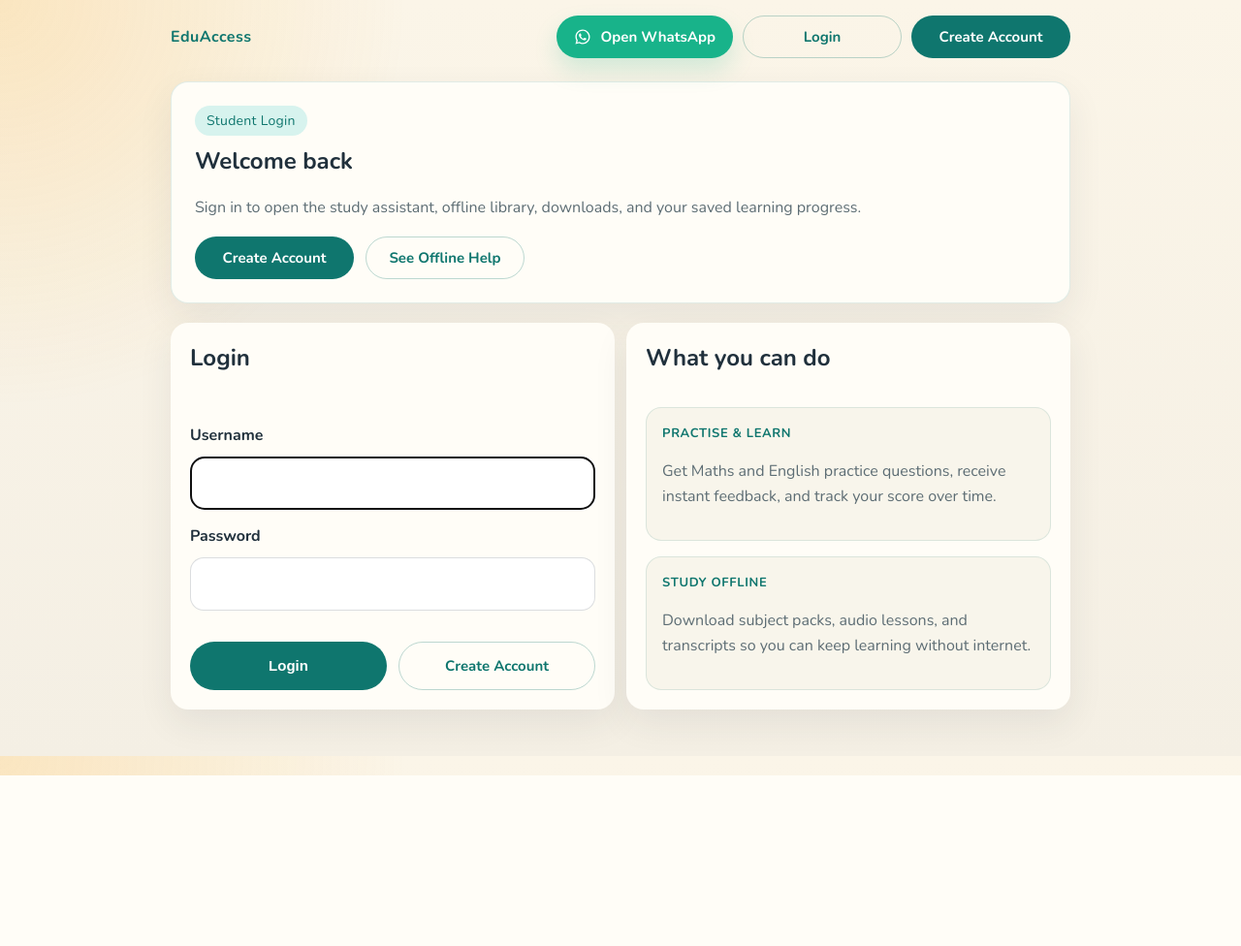
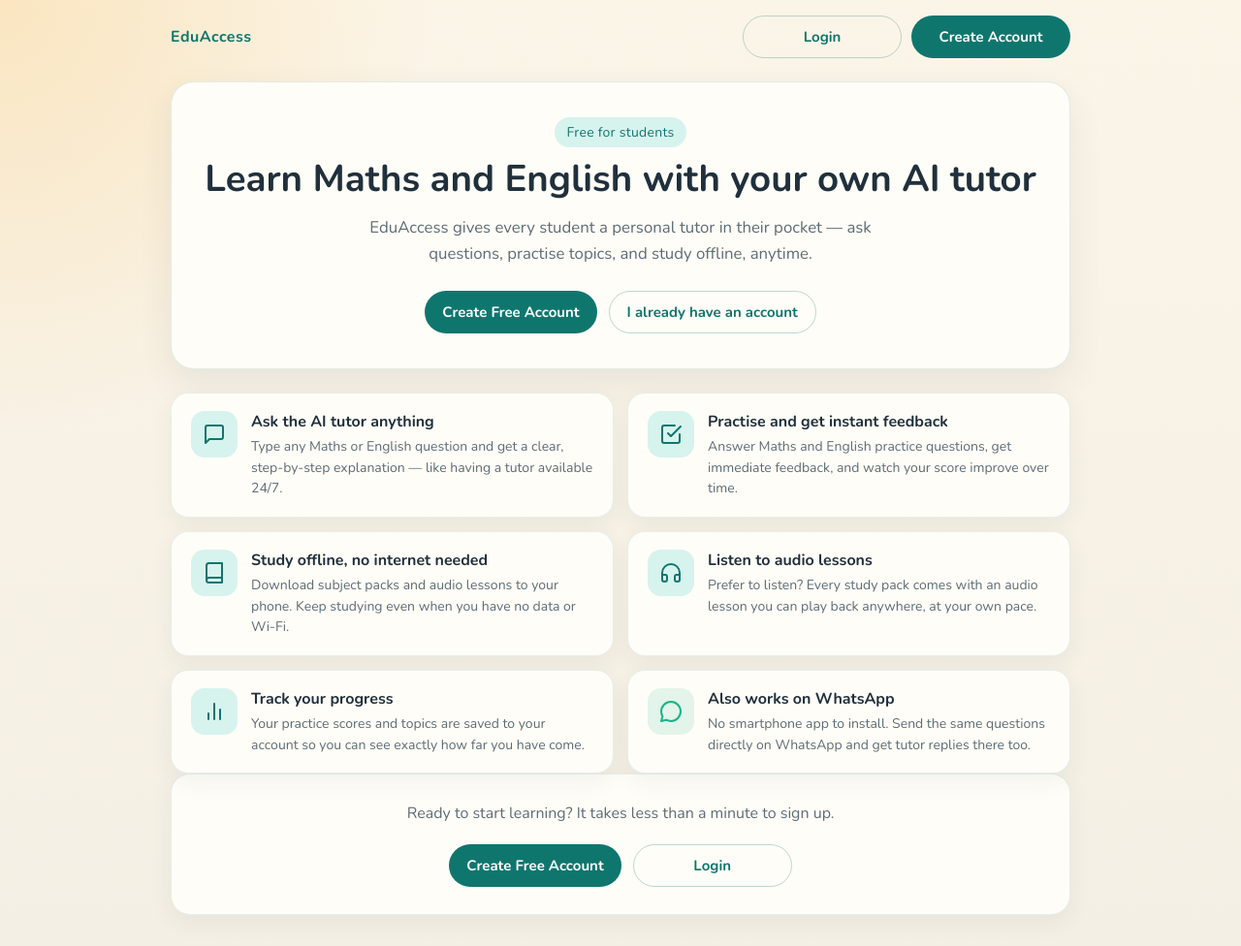
Before and after one commit to RigbeWeleslasie/eduaccess-whatsapp-bot, a Django app: page / in a window 1280 px wide. Shown: the whole page at 97% size. Before the commit the page ends 800 px from the top, so only its background shows below. Run offline with Django 5.2, Linux system fonts and the light colour scheme; some libraries are stand-ins or nearby versions.

Commit message:
feat: add landing page, welcome page, and bottom navigation bar

```diff
--- a/eduaccess/eduaccess/urls.py
+++ b/eduaccess/eduaccess/urls.py
@@ -22,6 +22,7 @@ from whatsapp_bot.views import (
     audio_pack_player,
     audio_pack_transcript_download,
     dashboard_page,
+    landing_page,
     learning_pack_download,
     offline_fallback_page,
     offline_library_page,
@@ -30,13 +31,15 @@ from whatsapp_bot.views import (
     service_worker,
     study_assistant_api,
     study_assistant_page,
+    welcome_page,
     whatsapp_webhook,
 )
 
 urlpatterns = [
     path('admin/', admin.site.urls),
-    path('', EduAccessLoginView.as_view(), name='home'),
+    path('', landing_page, name='home'),
     path('register/', register_page, name='register'),
+    path('welcome/', welcome_page, name='welcome'),
     path('login/', EduAccessLoginView.as_view(), name='login'),
     path('logout/', EduAccessLogoutView.as_view(), name='logout'),
     path('dashboard/', dashboard_page, name='dashboard'),
--- a/eduaccess/whatsapp_bot/templates/whatsapp_bot/base_pwa.html
+++ b/eduaccess/whatsapp_bot/templates/whatsapp_bot/base_pwa.html
@@ -18,6 +18,10 @@
       --brand: #0f766e;
       --brand-soft: #d7f3ee;
       --accent: #f59e0b;
+      --nav-h: 0px;
+    }
+    body.has-nav {
+      --nav-h: 64px;
     }
     * {
       box-sizing: border-box;
@@ -33,7 +37,7 @@
     main {
       max-width: 960px;
       margin: 0 auto;
-      padding: 24px 16px 48px;
+      padding: 24px 16px calc(var(--nav-h) + 32px);
     }
     .topbar {
       max-width: 960px;
@@ -282,46 +286,121 @@
         grid-template-columns: repeat(2, minmax(0, 1fr));
       }
     }
+    /* ── Bottom navigation bar ── */
+    .bottom-nav {
+      position: fixed;
+      bottom: 0;
+      left: 0;
+      right: 0;
+      z-index: 100;
+      height: var(--nav-h);
+      background: rgba(255, 253, 247, 0.96);
+      backdrop-filter: blur(14px);
+      -webkit-backdrop-filter: blur(14px);
+      border-top: 1px solid rgba(15, 118, 110, 0.12);
+      display: flex;
+      align-items: stretch;
+      justify-content: space-around;
+      padding: 0 4px;
+      padding-bottom: env(safe-area-inset-bottom);
+    }
+    .nav-tab {
+      display: flex;
+      flex-direction: column;
+      align-items: center;
+      justify-content: center;
+      gap: 4px;
+      flex: 1;
+      padding: 8px 4px;
+      text-decoration: none;
+      color: var(--muted);
+      font-size: 11px;
+      font-weight: 700;
+      letter-spacing: 0.03em;
+      border-radius: 14px;
+      margin: 6px 2px;
+      transition: color 0.15s, background 0.15s;
+    }
+    .nav-tab svg {
+      width: 22px;
+      height: 22px;
+      flex-shrink: 0;
+    }
+    .nav-tab:hover {
+      color: var(--brand);
+      background: var(--brand-soft);
+    }
+    .nav-tab.active {
+      color: var(--brand);
+      background: var(--brand-soft);
+    }
+    .nav-tab.active svg {
+      stroke: var(--brand);
+    }
+    /* simplified topbar for logged-in state */
+    .topbar-auth {
+      display: flex;
+      align-items: center;
+      gap: 10px;
+    }
   </style>
   {% block extra_head %}{% endblock %}
 </head>
-<body>
+<body{% if request.user.is_authenticated %} class="has-nav"{% endif %}>
   <div class="topbar">
     {% if request.user.is_authenticated %}
-      <a class="topbar-brand" href="{% url 'offline_library' %}">EduAccess</a>
+      <a class="topbar-brand" href="{% url 'study_assistant' %}">EduAccess</a>
+      <div class="topbar-auth">
+        <span class="topbar-note">{{ request.user.username }}</span>
+        <form method="post" action="{% url 'logout' %}">
+          {% csrf_token %}
+          <button class="btn secondary" type="submit" style="min-width:0;padding:8px 14px;font-size:13px;">Logout</button>
+        </form>
+      </div>
     {% else %}
       <a class="topbar-brand" href="{% url 'login' %}?next={{ request.path }}">EduAccess</a>
-    {% endif %}
-    <div class="topbar-links">
-      {% if whatsapp_cta.is_configured %}
-        <a class="btn whatsapp" href="{{ whatsapp_cta.join_url }}" target="_blank" rel="noopener">
-          <span class="btn-label">
-            <span class="btn-icon" aria-hidden="true">
-              <svg viewBox="0 0 24 24" width="18" height="18" fill="currentColor" role="img" focusable="false">
-                <path d="M19.05 4.94A9.93 9.93 0 0 0 12 2C6.49 2 2 6.48 2 12c0 1.76.46 3.49 1.33 5.01L2 22l5.12-1.3A9.96 9.96 0 0 0 12 22c5.51 0 10-4.48 10-10 0-2.67-1.04-5.18-2.95-7.06ZM12 20.2a8.2 8.2 0 0 1-4.18-1.15l-.3-.18-3.04.77.81-2.96-.2-.31A8.18 8.18 0 0 1 3.8 12c0-4.52 3.68-8.2 8.2-8.2 2.19 0 4.24.85 5.8 2.4A8.14 8.14 0 0 1 20.2 12c0 4.52-3.68 8.2-8.2 8.2Zm4.5-6.12c-.25-.13-1.5-.74-1.73-.82-.23-.08-.4-.13-.57.13-.17.25-.65.82-.8.99-.15.17-.29.19-.54.06-.25-.13-1.06-.39-2.01-1.25-.74-.66-1.24-1.47-1.39-1.72-.15-.25-.02-.38.11-.5.12-.12.25-.29.38-.43.13-.15.17-.25.25-.42.08-.17.04-.31-.02-.44-.06-.13-.57-1.37-.78-1.88-.21-.5-.42-.43-.57-.44h-.48c-.17 0-.44.06-.67.31-.23.25-.88.86-.88 2.09s.9 2.42 1.02 2.58c.12.17 1.76 2.68 4.26 3.76.59.26 1.06.41 1.42.53.6.19 1.15.16 1.58.1.48-.07 1.5-.61 1.71-1.2.21-.59.21-1.1.15-1.2-.06-.1-.23-.16-.48-.29Z"/>
-              </svg>
-            </span>
-            Open WhatsApp
-          </span>
-        </a>
-      {% endif %}
-      {% if request.user.is_authenticated %}
-        <span class="topbar-note">Signed in as {{ request.user.username }}</span>
-        <a class="btn secondary" href="{% url 'dashboard' %}">Dashboard</a>
-        <a class="btn secondary" href="{% url 'study_assistant' %}">Study Assistant</a>
-        <form method="post" action="{% url 'logout' %}">
-          {% csrf_token %}
-          <button class="btn secondary" type="submit">Logout</button>
-        </form>
-      {% else %}
+      <div class="topbar-auth">
         <a class="btn secondary" href="{% url 'login' %}?next={{ request.path }}">Login</a>
         <a class="btn" href="{% url 'register' %}">Create Account</a>
-      {% endif %}
-    </div>
+      </div>
+    {% endif %}
   </div>
   <main>
     {% block content %}{% endblock %}
   </main>
+
+  {% if request.user.is_authenticated %}
+    {% url 'study_assistant' as url_study %}
+    {% url 'offline_library' as url_library %}
+    {% url 'dashboard' as url_dashboard %}
+    <nav class="bottom-nav" aria-label="Main navigation">
+
+      <a class="nav-tab{% if request.path == url_study %} active{% endif %}" href="{{ url_study }}" aria-label="Study">
+        <svg viewBox="0 0 24 24" fill="none" stroke="currentColor" stroke-width="2" stroke-linecap="round" stroke-linejoin="round" aria-hidden="true">
+          <path d="M21 15a2 2 0 0 1-2 2H7l-4 4V5a2 2 0 0 1 2-2h14a2 2 0 0 1 2 2z"/>
+        </svg>
+        Study
+      </a>
+
+      <a class="nav-tab{% if request.path == url_library %} active{% endif %}" href="{{ url_library }}" aria-label="Library">
+        <svg viewBox="0 0 24 24" fill="none" stroke="currentColor" stroke-width="2" stroke-linecap="round" stroke-linejoin="round" aria-hidden="true">
+          <path d="M4 19.5A2.5 2.5 0 0 1 6.5 17H20"/>
+          <path d="M6.5 2H20v20H6.5A2.5 2.5 0 0 1 4 19.5v-15A2.5 2.5 0 0 1 6.5 2z"/>
+        </svg>
+        Library
+      </a>
+
+      <a class="nav-tab{% if request.path == url_dashboard %} active{% endif %}" href="{{ url_dashboard }}" aria-label="Dashboard">
+        <svg viewBox="0 0 24 24" fill="none" stroke="currentColor" stroke-width="2" stroke-linecap="round" stroke-linejoin="round" aria-hidden="true">
+          <line x1="18" y1="20" x2="18" y2="10"/>
+          <line x1="12" y1="20" x2="12" y2="4"/>
+          <line x1="6" y1="20" x2="6" y2="14"/>
+        </svg>
+        Progress
+      </a>
+
+    </nav>
+  {% endif %}
   <script>
     const isLocalDevHost = ["localhost", "127.0.0.1"].includes(window.location.hostname);
 
--- a/eduaccess/whatsapp_bot/templates/whatsapp_bot/dashboard.html
+++ b/eduaccess/whatsapp_bot/templates/whatsapp_bot/dashboard.html
@@ -50,7 +50,6 @@
     <p>Here is your learning progress. Keep practising to improve your scores.</p>
     <div class="actions">
       <a class="btn" href="{% url 'study_assistant' %}">Continue Learning</a>
-      <a class="btn secondary" href="{% url 'offline_library' %}">Open Offline Library</a>
     </div>
   </section>
 
--- /dev/null
+++ b/eduaccess/whatsapp_bot/templates/whatsapp_bot/landing.html
@@ -0,0 +1,193 @@
+{% extends "whatsapp_bot/base_pwa.html" %}
+
+{% block title %}EduAccess — Your AI Study Tutor{% endblock %}
+
+{% block extra_head %}
+  <style>
+    .landing-hero {
+      padding: 36px 28px;
+      margin-bottom: 24px;
+      text-align: center;
+      background: var(--panel);
+      border-radius: 24px;
+      border: 1px solid rgba(15, 118, 110, 0.12);
+      box-shadow: 0 14px 36px rgba(32, 48, 60, 0.08);
+    }
+    .landing-hero h1 {
+      font-size: clamp(1.6rem, 5vw, 2.4rem);
+      margin-bottom: 14px;
+      line-height: 1.2;
+    }
+    .landing-hero p {
+      font-size: 1.05rem;
+      max-width: 520px;
+      margin: 0 auto 24px;
+    }
+    .landing-hero .actions {
+      justify-content: center;
+    }
+    .features-grid {
+      display: grid;
+      gap: 14px;
+    }
+    .feature-card {
+      display: grid;
+      grid-template-columns: 48px 1fr;
+      gap: 14px;
+      align-items: start;
+      padding: 18px 20px;
+      background: var(--panel);
+      border-radius: 18px;
+      border: 1px solid rgba(15, 118, 110, 0.1);
+      box-shadow: 0 8px 24px rgba(32, 48, 60, 0.06);
+    }
+    .feature-icon {
+      width: 48px;
+      height: 48px;
+      border-radius: 14px;
+      background: var(--brand-soft);
+      display: flex;
+      align-items: center;
+      justify-content: center;
+      flex-shrink: 0;
+    }
+    .feature-icon svg {
+      width: 24px;
+      height: 24px;
+      stroke: var(--brand);
+    }
+    .feature-body h3 {
+      margin: 0 0 4px;
+      font-size: 1rem;
+      color: var(--ink);
+    }
+    .feature-body p {
+      margin: 0;
+      font-size: 14px;
+      line-height: 1.55;
+    }
+    .cta-footer {
+      text-align: center;
+      padding: 28px 20px;
+      background: var(--panel);
+      border-radius: 20px;
+      border: 1px solid rgba(15, 118, 110, 0.1);
+      box-shadow: 0 8px 24px rgba(32, 48, 60, 0.06);
+    }
+    .cta-footer p {
+      margin: 0 0 18px;
+      font-size: 1rem;
+    }
+    .cta-footer .actions {
+      justify-content: center;
+    }
+    @media (min-width: 600px) {
+      .features-grid {
+        grid-template-columns: repeat(2, 1fr);
+      }
+    }
+  </style>
+{% endblock %}
+
+{% block content %}
+  <section class="landing-hero">
+    <span class="eyebrow">Free for students</span>
+    <h1>Learn Maths and English with your own AI tutor</h1>
+    <p>EduAccess gives every student a personal tutor in their pocket — ask questions, practise topics, and study offline, anytime.</p>
+    <div class="actions">
+      <a class="btn" href="{% url 'register' %}">Create Free Account</a>
+      <a class="btn secondary" href="{% url 'login' %}">I already have an account</a>
+    </div>
+  </section>
+
+  <section class="features-grid">
+
+    <div class="feature-card">
+      <div class="feature-icon">
+        <svg viewBox="0 0 24 24" fill="none" stroke-width="2" stroke-linecap="round" stroke-linejoin="round" aria-hidden="true">
+          <path d="M21 15a2 2 0 0 1-2 2H7l-4 4V5a2 2 0 0 1 2-2h14a2 2 0 0 1 2 2z"/>
+        </svg>
+      </div>
+      <div class="feature-body">
+        <h3>Ask the AI tutor anything</h3>
+        <p>Type any Maths or English question and get a clear, step-by-step explanation — like having a tutor available 24/7.</p>
+      </div>
+    </div>
+
+    <div class="feature-card">
+      <div class="feature-icon">
+        <svg viewBox="0 0 24 24" fill="none" stroke-width="2" stroke-linecap="round" stroke-linejoin="round" aria-hidden="true">
+          <polyline points="9 11 12 14 22 4"/>
+          <path d="M21 12v7a2 2 0 0 1-2 2H5a2 2 0 0 1-2-2V5a2 2 0 0 1 2-2h11"/>
+        </svg>
+      </div>
+      <div class="feature-body">
+        <h3>Practise and get instant feedback</h3>
+        <p>Answer Maths and English practice questions, get immediate feedback, and watch your score improve over time.</p>
+      </div>
+    </div>
+
+    <div class="feature-card">
+      <div class="feature-icon">
+        <svg viewBox="0 0 24 24" fill="none" stroke-width="2" stroke-linecap="round" stroke-linejoin="round" aria-hidden="true">
+          <path d="M4 19.5A2.5 2.5 0 0 1 6.5 17H20"/>
+          <path d="M6.5 2H20v20H6.5A2.5 2.5 0 0 1 4 19.5v-15A2.5 2.5 0 0 1 6.5 2z"/>
+        </svg>
+      </div>
+      <div class="feature-body">
+        <h3>Study offline, no internet needed</h3>
+        <p>Download subject packs and audio lessons to your phone. Keep studying even when you have no data or Wi-Fi.</p>
+      </div>
+    </div>
+
+    <div class="feature-card">
+      <div class="feature-icon">
+        <svg viewBox="0 0 24 24" fill="none" stroke-width="2" stroke-linecap="round" stroke-linejoin="round" aria-hidden="true">
+          <path d="M3 18v-6a9 9 0 0 1 18 0v6"/>
+          <path d="M21 19a2 2 0 0 1-2 2h-1a2 2 0 0 1-2-2v-3a2 2 0 0 1 2-2h3zM3 19a2 2 0 0 0 2 2h1a2 2 0 0 0 2-2v-3a2 2 0 0 0-2-2H3z"/>
+        </svg>
+      </div>
+      <div class="feature-body">
+        <h3>Listen to audio lessons</h3>
+        <p>Prefer to listen? Every study pack comes with an audio lesson you can play back anywhere, at your own pace.</p>
+      </div>
+    </div>
+
+    <div class="feature-card">
+      <div class="feature-icon">
+        <svg viewBox="0 0 24 24" fill="none" stroke-width="2" stroke-linecap="round" stroke-linejoin="round" aria-hidden="true">
+          <line x1="18" y1="20" x2="18" y2="10"/>
+          <line x1="12" y1="20" x2="12" y2="4"/>
+          <line x1="6" y1="20" x2="6" y2="14"/>
+        </svg>
+      </div>
+      <div class="feature-body">
+        <h3>Track your progress</h3>
+        <p>Your practice scores and topics are saved to your account so you can see exactly how far you have come.</p>
+      </div>
+    </div>
+
+    {% if whatsapp_cta.is_configured %}
+    <div class="feature-card">
+      <div class="feature-icon" style="background: rgba(24,179,138,0.12);">
+        <svg viewBox="0 0 24 24" fill="none" stroke-width="2" stroke-linecap="round" stroke-linejoin="round" aria-hidden="true" style="stroke:#18b38a;">
+          <path d="M19.05 4.94A9.93 9.93 0 0 0 12 2C6.49 2 2 6.48 2 12c0 1.76.46 3.49 1.33 5.01L2 22l5.12-1.3A9.96 9.96 0 0 0 12 22c5.51 0 10-4.48 10-10 0-2.67-1.04-5.18-2.95-7.06Z"/>
+        </svg>
+      </div>
+      <div class="feature-body">
+        <h3>Also works on WhatsApp</h3>
+        <p>No smartphone app to install. Send the same questions directly on WhatsApp and get tutor replies there too.</p>
+      </div>
+    </div>
+    {% endif %}
+
+  </section>
+
+  <section class="cta-footer">
+    <p>Ready to start learning? It takes less than a minute to sign up.</p>
+    <div class="actions">
+      <a class="btn" href="{% url 'register' %}">Create Free Account</a>
+      <a class="btn secondary" href="{% url 'login' %}">Login</a>
+    </div>
+  </section>
+{% endblock %}
--- a/eduaccess/whatsapp_bot/templates/whatsapp_bot/study_assistant.html
+++ b/eduaccess/whatsapp_bot/templates/whatsapp_bot/study_assistant.html
@@ -228,7 +228,7 @@
     }
     .composer-card {
       position: sticky;
-      bottom: 0;
+      bottom: var(--nav-h, 0px);
       z-index: 2;
       padding: 18px 22px 22px;
       background: rgba(255, 253, 247, 0.94);
@@ -307,7 +307,7 @@
     <h1>What do you want to learn today?</h1>
     <p>Ask any question, practise Maths or English, or grab an offline study pack - all in one place.</p>
     <div class="actions">
-      <a class="btn secondary" href="{% url 'offline_library' %}">Open Offline Library</a>
+      <a class="btn secondary" href="{% url 'offline_library' %}">Open Library</a>
     </div>
   </section>
 
--- a/eduaccess/whatsapp_bot/views.py
+++ b/eduaccess/whatsapp_bot/views.py
@@ -894,9 +894,20 @@ def register_page(request):
     if request.method == "POST" and form.is_valid():
         user = form.save()
         login(request, user)
-        return redirect("study_assistant")
+        return redirect("welcome")
 
     return render(request, "whatsapp_bot/register.html", {"form": form})
+
+
+@login_required
+def welcome_page(request):
+    return render(request, "whatsapp_bot/welcome.html")
+
+
+def landing_page(request):
+    if request.user.is_authenticated:
+        return redirect("study_assistant")
+    return render(request, "whatsapp_bot/landing.html")
 
 
 class EduAccessLoginView(LoginView):
@@ -928,6 +939,18 @@ def study_assistant_page(request):
     session_key = "study_assistant_history"
     history = request.session.get(session_key, [])
     progress, practice_state = _load_user_practice_state(request.user)
+
+    # Allow welcome page links like ?prompt=practice+maths to auto-fire a question
+    prompt_from_url = request.GET.get("prompt", "").strip()
+    if prompt_from_url and request.method == "GET":
+        reply = _build_tutor_reply(request, prompt_from_url, practice_state)
+        history = [
+            *history,
+            {"role": "student", "text": prompt_from_url},
+            {"role": "assistant", "text": reply},
+        ][-12:]
+        _save_user_practice_state(progress, practice_state)
+        request.session[session_key] = history
 
     if request.method == "POST":
         if "clear" in request.POST:
```
Also changed, not shown: eduaccess/whatsapp_bot/templates/whatsapp_bot/welcome.html (added, +152 -0 lines).
